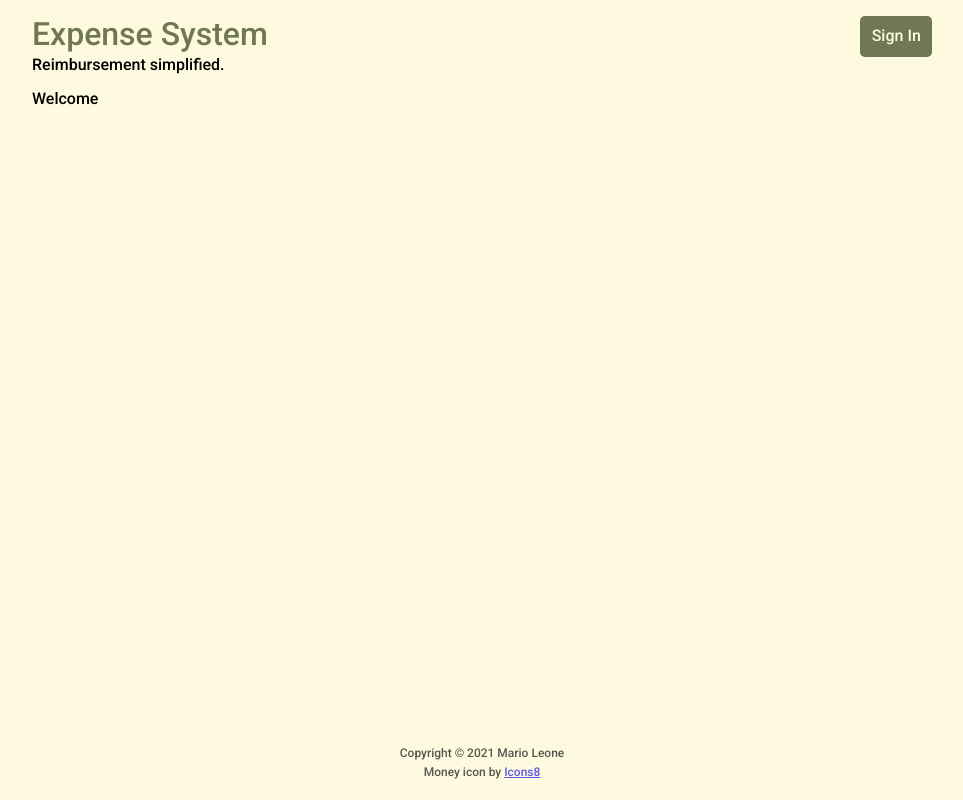
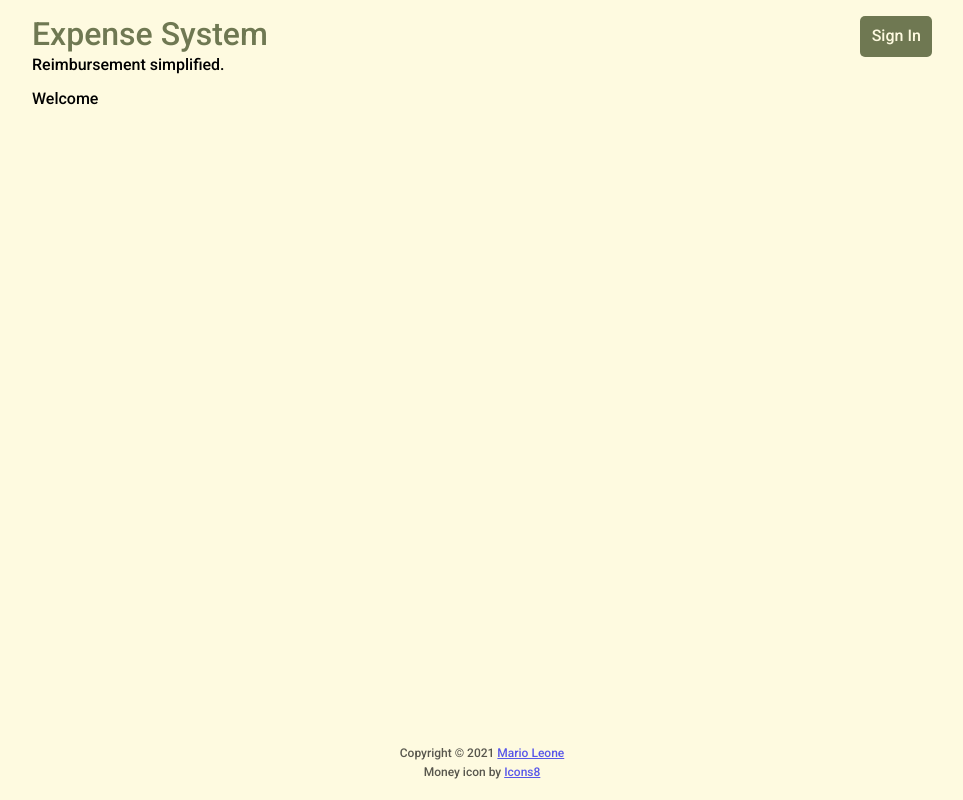
Before and after one commit to mleone10/expense-system, a React (Create React App) app in the folder client/: page / in a window 1280 px wide. Shown: the whole page, without its empty margins (158-1121 px from the left). Built offline with nearby package versions, Linux system fonts and the light colour scheme.

Commit message:
Link to Twitter bio in footer

```diff
--- a/client/src/App.js
+++ b/client/src/App.js
@@ -46,7 +46,7 @@ function AppContent() {
 function AppFooter() {
   return (
     <div className="app-footer">
-      <p>Copyright &copy; 2021 Mario Leone</p>
+      <p>Copyright &copy; 2021 <a href="https://twitter.com/mleone5244">Mario Leone</a></p>
       <p>Money icon by <a href="https://icons8.com">Icons8</a></p>
     </div>
   )
```
